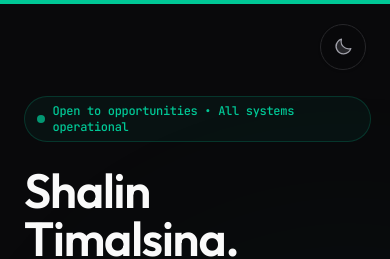
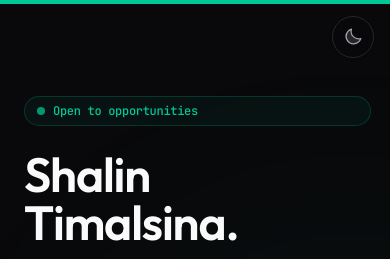
Before and after one commit to ShalinTimalsina/portfolio-website, a Next.js app: page / in a window 390 px wide. Shown: the top 259 px of the page. Built offline with nearby package versions, Linux system fonts and the light colour scheme; no server answers; the database is empty.

Commit message:
fix: mobile responsiveness, email wrap, terminal height, theme toggle

```diff
--- a/src/components/sections/contact.tsx
+++ b/src/components/sections/contact.tsx
@@ -84,12 +84,12 @@ export function ContactSection() {
                   onMouseLeave={() => window.dispatchEvent(new CustomEvent("mascot-action", { detail: { state: "watching" } }))}
                   className="flex items-center gap-4 p-4 rounded-xl border border-border bg-background/50 hover:bg-muted transition-all active:scale-[0.98] group"
                 >
-                  <div className="p-3 bg-muted rounded-lg text-foreground group-hover:text-primary transition-colors">
+                  <div className="p-3 bg-muted rounded-lg text-foreground group-hover:text-primary transition-colors shrink-0">
                     <EnvelopeSimple className="w-6 h-6" />
                   </div>
-                  <div>
+                  <div className="min-w-0 flex-1">
                     <p className="text-sm font-medium text-foreground">Email</p>
-                    <p className="text-sm text-muted-foreground">salintimalsina01@gmail.com</p>
+                    <p className="text-sm text-muted-foreground truncate">salintimalsina01@gmail.com</p>
                   </div>
                 </Link>
 
@@ -99,12 +99,12 @@ export function ContactSection() {
                   onMouseLeave={() => window.dispatchEvent(new CustomEvent("mascot-action", { detail: { state: "watching" } }))}
                   className="flex items-center gap-4 p-4 rounded-xl border border-border bg-background/50 hover:bg-muted transition-all active:scale-[0.98] group"
                 >
-                  <div className="p-3 bg-muted rounded-lg text-foreground group-hover:text-primary transition-colors">
+                  <div className="p-3 bg-muted rounded-lg text-foreground group-hover:text-primary transition-colors shrink-0">
                     <Phone className="w-6 h-6" />
                   </div>
-                  <div>
+                  <div className="min-w-0 flex-1">
                     <p className="text-sm font-medium text-foreground">Phone</p>
-                    <p className="text-sm text-muted-foreground">+977-9862448516</p>
+                    <p className="text-sm text-muted-foreground truncate">+977-9862448516</p>
                   </div>
                 </Link>
 
--- a/src/components/sections/hero.tsx
+++ b/src/components/sections/hero.tsx
@@ -54,10 +54,10 @@ export function HeroSection() {
           )}
         >
           {/* Status Chip */}
-          <motion.div layout className="inline-flex items-center gap-2 px-3 py-1.5 rounded-full border border-primary/20 bg-primary/5 w-fit">
-            <div className="w-2 h-2 rounded-full bg-primary animate-pulse" />
-            <span className="text-xs font-mono text-primary font-medium tracking-tight">
-              Open to opportunities • All systems operational
+          <motion.div layout className="inline-flex items-center gap-2 px-3 py-1.5 rounded-full border border-primary/20 bg-primary/5 max-w-full">
+            <div className="w-2 h-2 rounded-full bg-primary animate-pulse shrink-0" />
+            <span className="text-xs font-mono text-primary font-medium tracking-tight truncate">
+              Open to opportunities <span className="hidden sm:inline">• All systems operational</span>
             </span>
           </motion.div>
 
--- a/src/components/shared/theme-toggle.tsx
+++ b/src/components/shared/theme-toggle.tsx
@@ -24,7 +24,7 @@ export function ThemeToggle() {
           detail: { state: "success", message: newTheme === "dark" ? "Going dark!" : "Let there be light!" }
         }))
       }}
-      className="fixed top-6 right-6 z-50 p-3 rounded-full border border-border bg-background/50 backdrop-blur-md text-muted-foreground hover:text-foreground hover:bg-muted transition-all active:scale-95 shadow-sm cursor-pointer"
+      className="fixed top-4 right-4 md:top-6 md:right-6 z-50 p-2.5 md:p-3 rounded-full border border-border bg-background/50 backdrop-blur-md text-muted-foreground hover:text-foreground hover:bg-muted transition-all active:scale-95 shadow-sm cursor-pointer"
       aria-label="Toggle Theme"
     >
       <AnimatePresence mode="wait" initial={false}>
--- a/src/components/terminal/terminal-panel.tsx
+++ b/src/components/terminal/terminal-panel.tsx
@@ -322,7 +322,7 @@ export function TerminalPanel({ onClose, isExpanded = false, onExpand }: Termina
       className={cn(
         "flex flex-col bg-background border border-border rounded-xl overflow-hidden shadow-2xl font-mono text-sm w-full",
         isExpanded ? "h-full" : "max-w-2xl",
-        isMinimized ? "h-[48px]" : (!isExpanded && "h-[400px]")
+        isMinimized ? "h-[48px]" : (!isExpanded && "h-[320px] sm:h-[400px]")
       )}
     >
       <motion.div layout="position" className="flex items-center justify-between px-4 py-3 border-b border-border bg-muted shrink-0">
```
